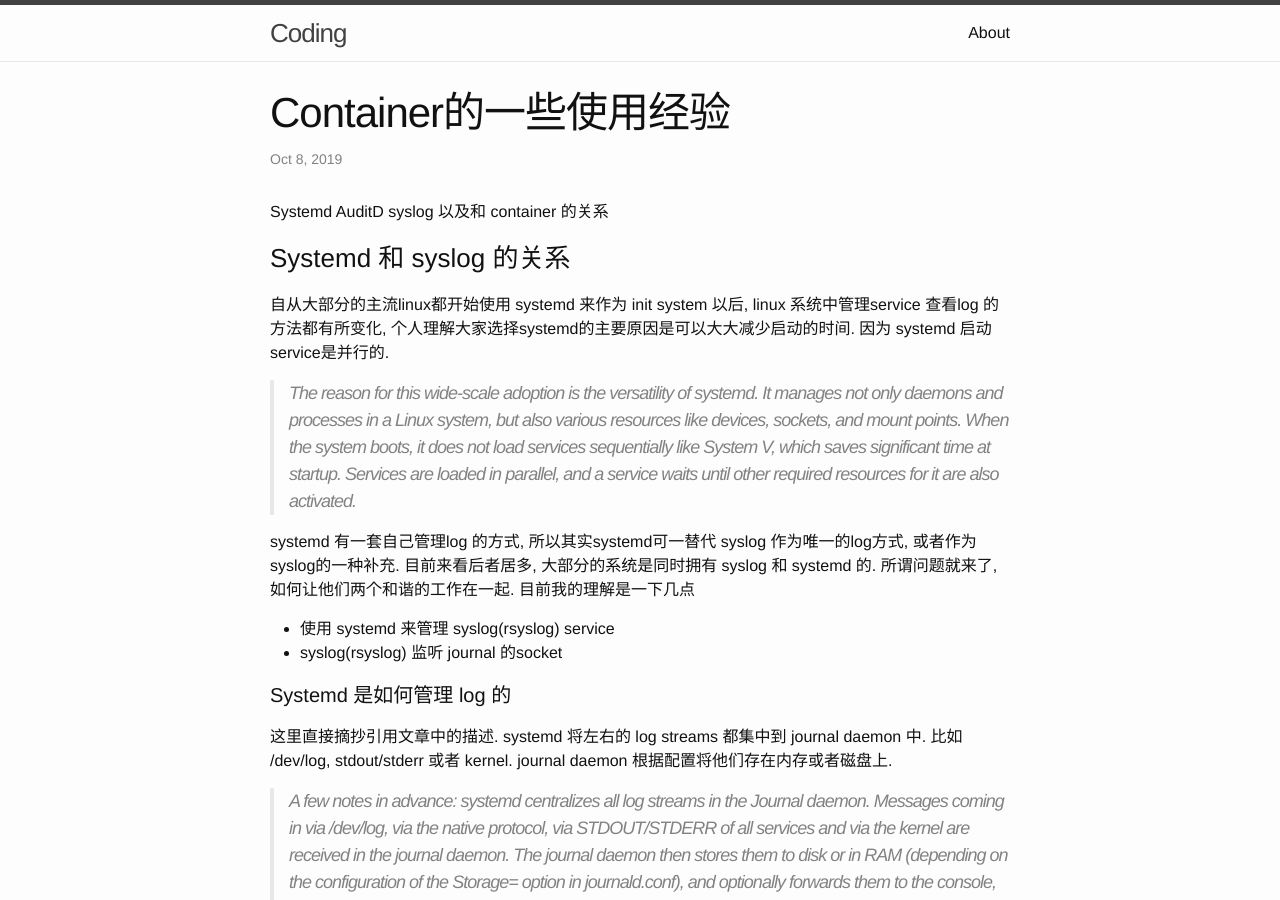
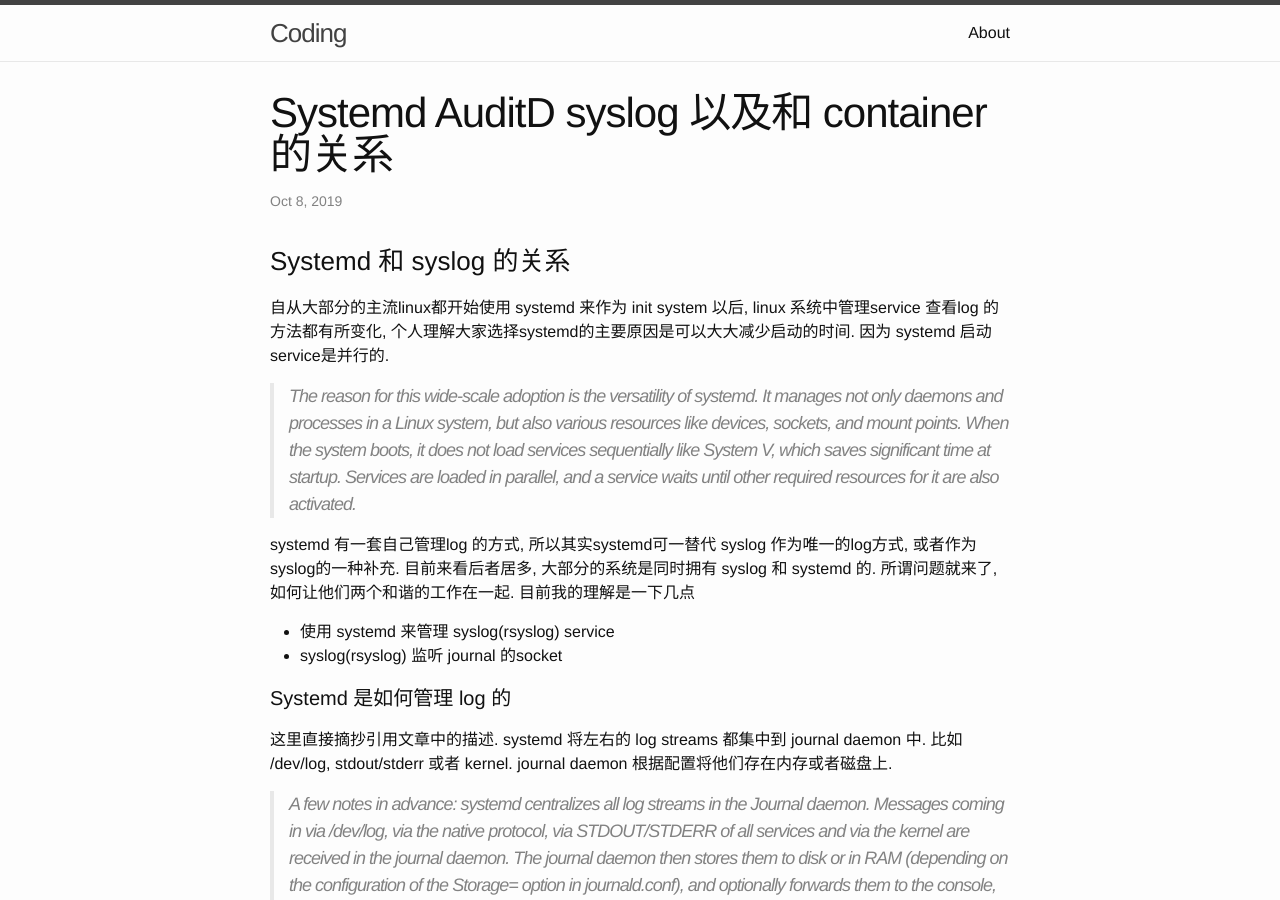
Before and after one commit to zysimplelife/zysimplelife.github.io, a Jekyll site: the page built from _posts/2019-10-08-systemd-syslog-container.markdown, in a window 1280 px wide and 900 px high. Built offline with Jekyll 4.4.1, drawn with Linux system fonts in a browser that asks for light colours.

Commit message:
update title

```diff
--- a/_posts/2019-10-08-systemd-syslog-container.markdown
+++ b/_posts/2019-10-08-systemd-syslog-container.markdown
@@ -1,14 +1,12 @@
 ---
 layout: post
-title:  "Container的一些使用经验"
+title:  "Systemd AuditD syslog 以及和 container 的关系"
 date: 2019-10-08 15:10:00 +0000
 categories: Cloud
 ---
 
+### Systemd 和 syslog 的关系
 
-Systemd AuditD syslog 以及和 container 的关系
-
-### Systemd 和 syslog 的关系
 
 自从大部分的主流linux都开始使用 systemd 来作为 init system 以后, linux 系统中管理service  查看log 的方法都有所变化, 个人理解大家选择systemd的主要原因是可以大大减少启动的时间. 因为 systemd 启动service是并行的.
 
```
